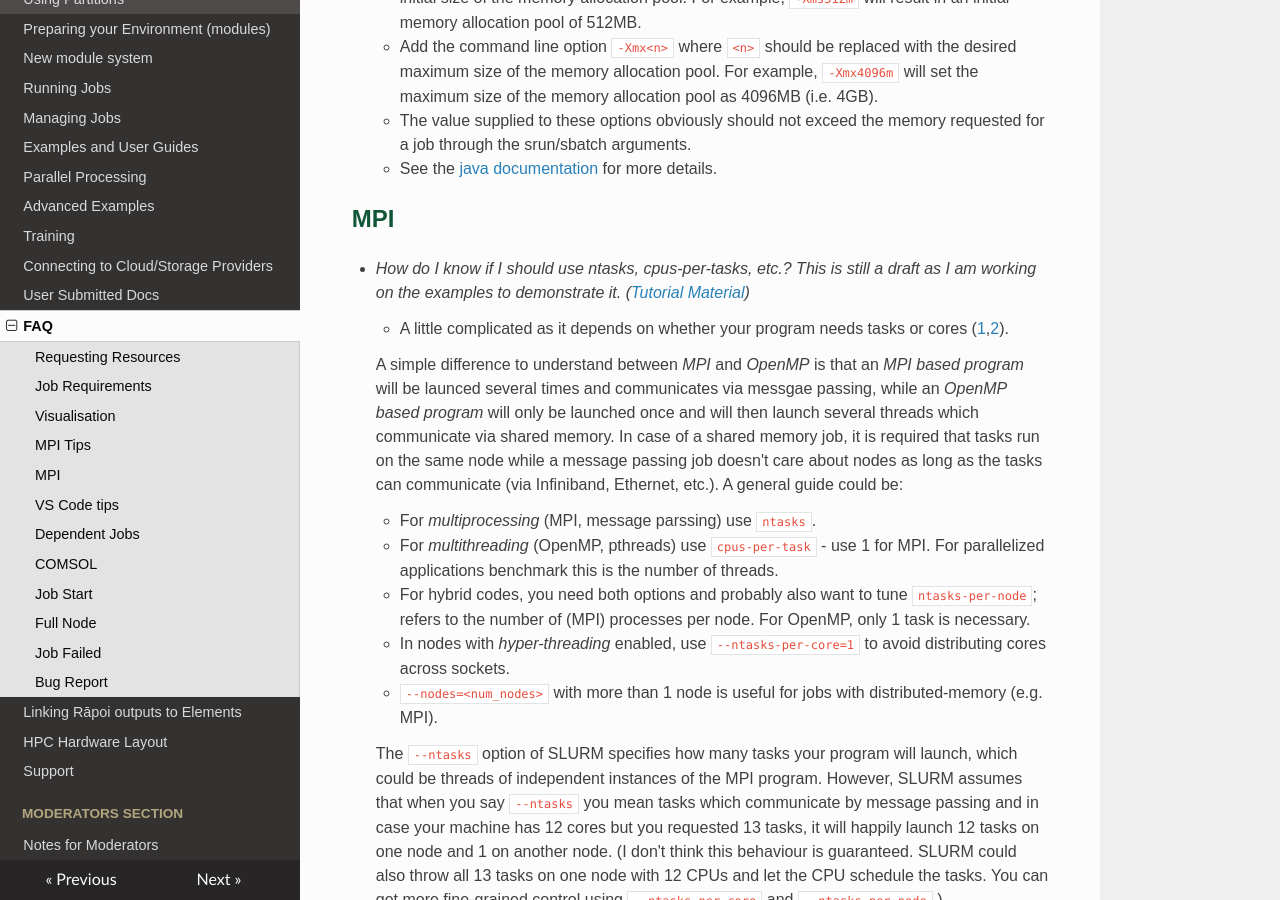
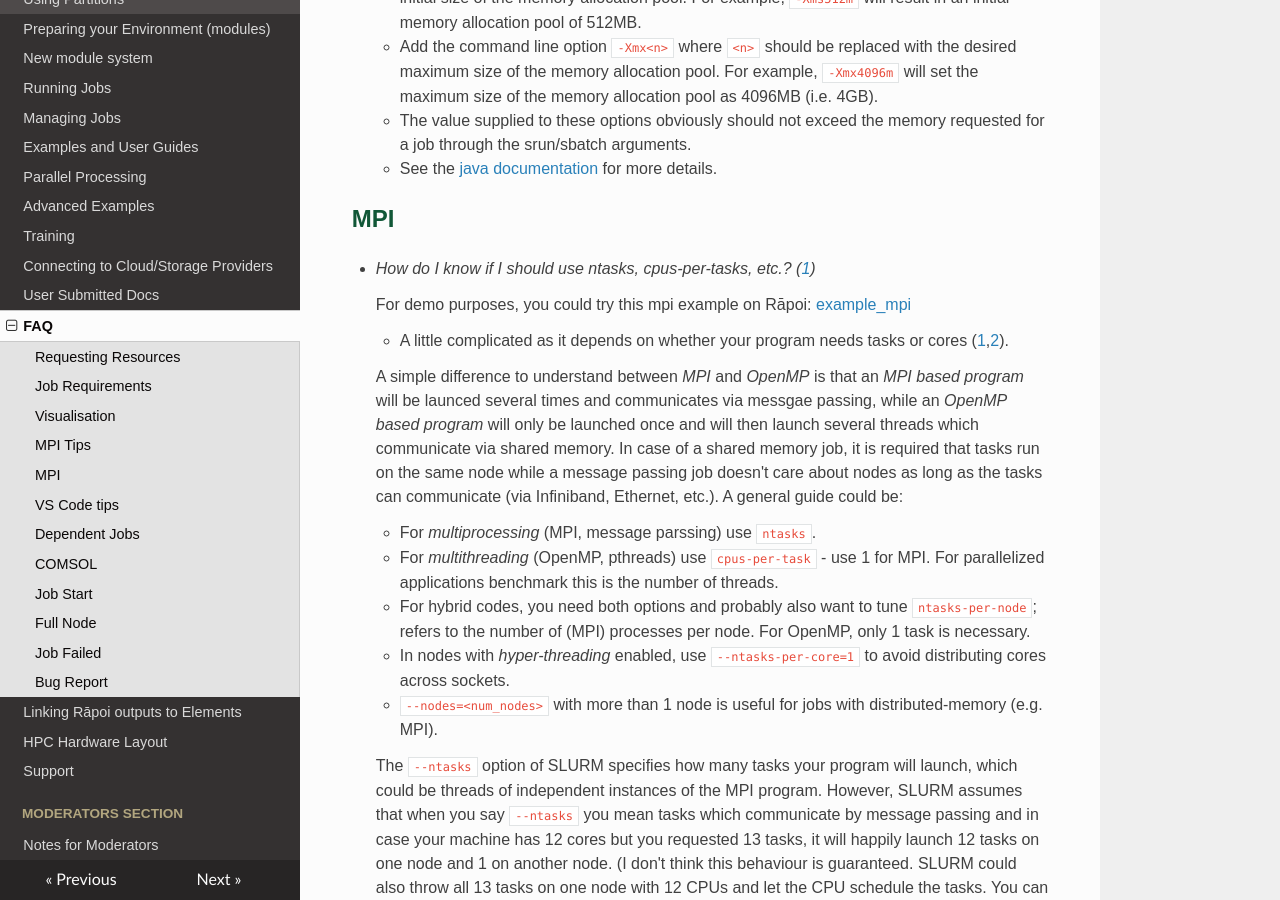
Before and after one commit to vuw-research-computing/raapoi-docs, an MkDocs documentation site: the page built from docs/faq.md, in a window 1280 px wide and 900 px high, scrolled down 1877 px. Built offline with MkDocs 1.6.1, drawn with Linux system fonts in a browser that asks for light colours; nearby versions of some CDN libraries; some web fonts are replaced.

Commit message:
Update mpi example in faq

```diff
--- a/docs/faq.md
+++ b/docs/faq.md
@@ -41,7 +41,9 @@
 
 
 ## MPI
-* *How do I know if I should use ntasks, cpus-per-tasks, etc.? This is still a draft as I am working on the examples to demonstrate it. ([Tutorial Material](https://www.mcs.anl.gov/research/projects/mpi/tutorial/index.html))*
+* *How do I know if I should use ntasks, cpus-per-tasks, etc.? ([1](https://www.mcs.anl.gov/research/projects/mpi/tutorial/index.html))*
+
+    For demo purposes, you could try this mpi example on Rāpoi: [example_mpi](https://hackmd.io/@vuwrd1/HkDYM2YOyg)
 
     * A little complicated as it depends on whether your program needs tasks or cores
     ([1](<https://scicomp.stackexchange.com/questions/27409/requesting-less-than-a-node-with-slurm#:~:text=1-,tl%3Bdr,-For%20multiprocessing%20(MPI>),[2](https://hpc-uit.readthedocs.io/en/latest/jobs/slurm_parameter.html#:~:text=Requesting%20Resources)).
```
